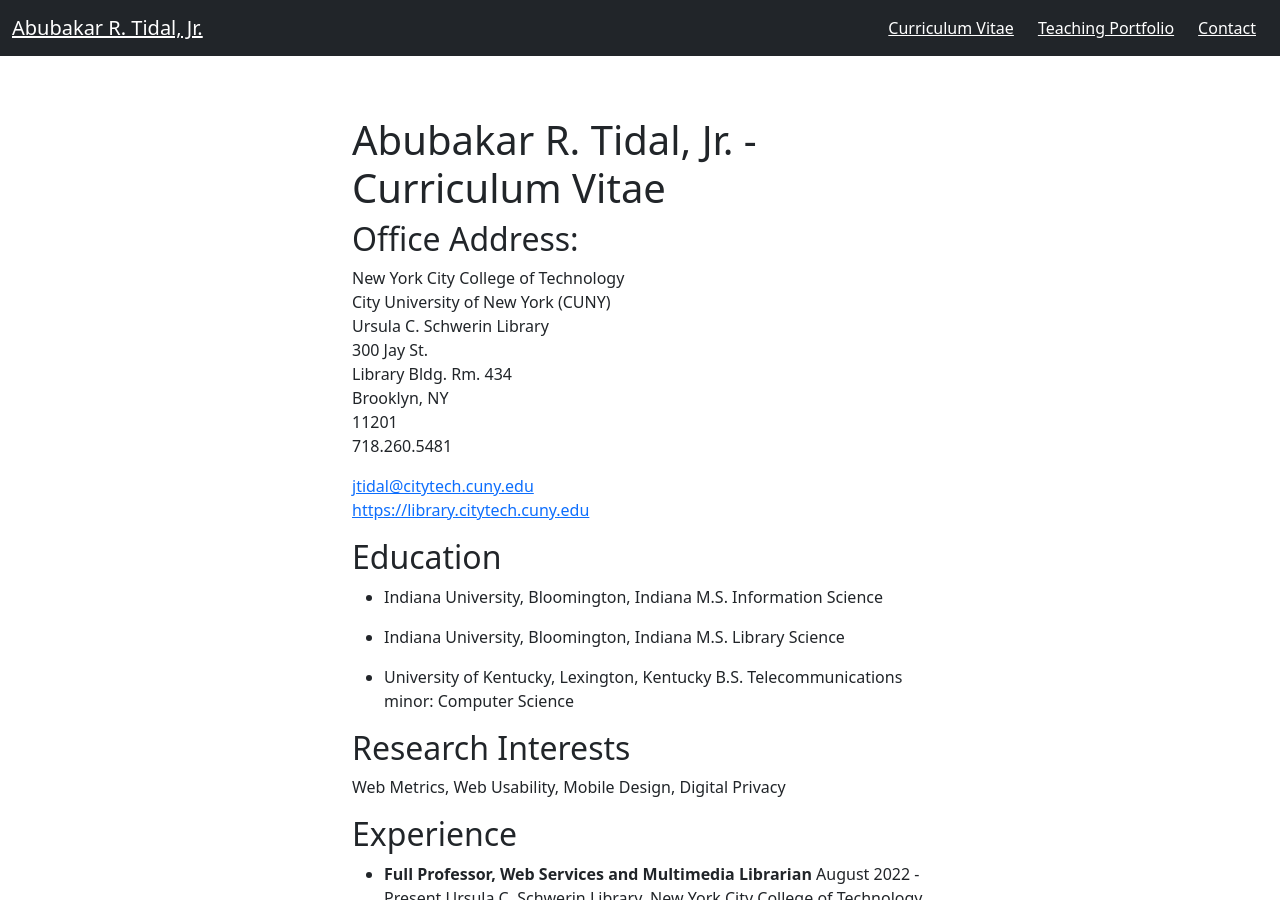
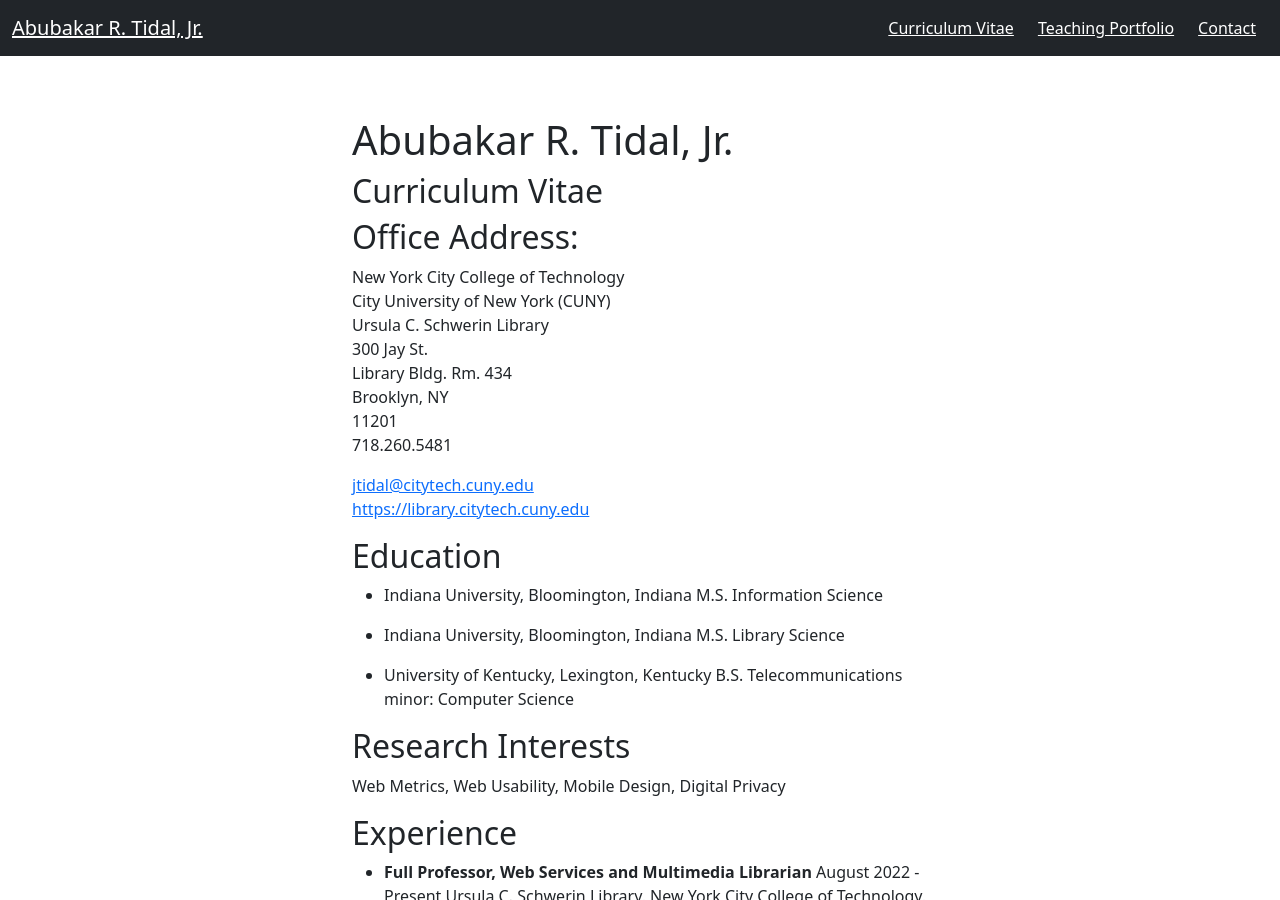
Before and after one commit to KentuckyFriedTofu/KentuckyFriedTofu.github.io, a Jekyll site: the page built from cv.md, in a window 1280 px wide and 900 px high. Built offline with Jekyll 4.4.1, drawn with Linux system fonts in a browser that asks for light colours.

Commit message:
Update cv.md

```diff
--- a/cv.md
+++ b/cv.md
@@ -3,7 +3,9 @@ layout: default
 title: Curriculum Vitae
 ---
 
-# Abubakar R. Tidal, Jr. - Curriculum Vitae
+# Abubakar R. Tidal, Jr.
+
+## Curriculum Vitae
 
 
 ## Office Address:
```
